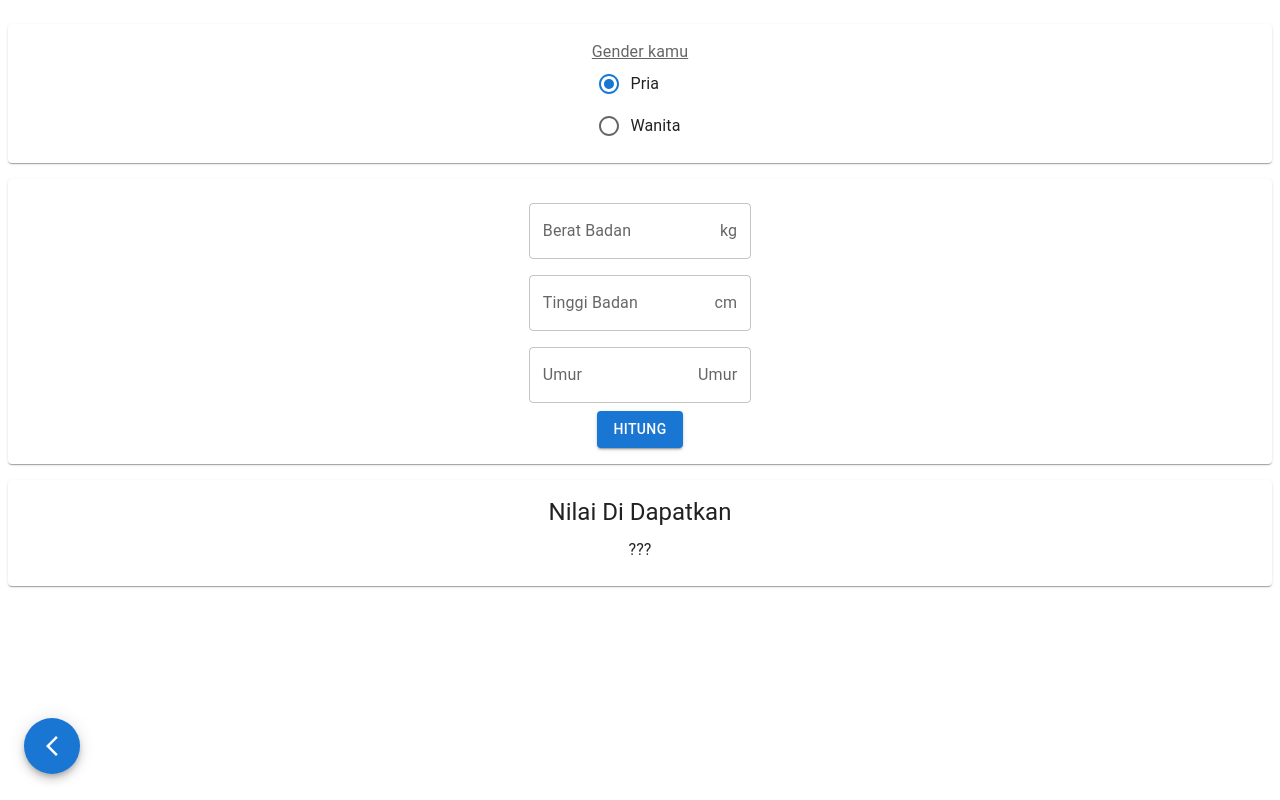
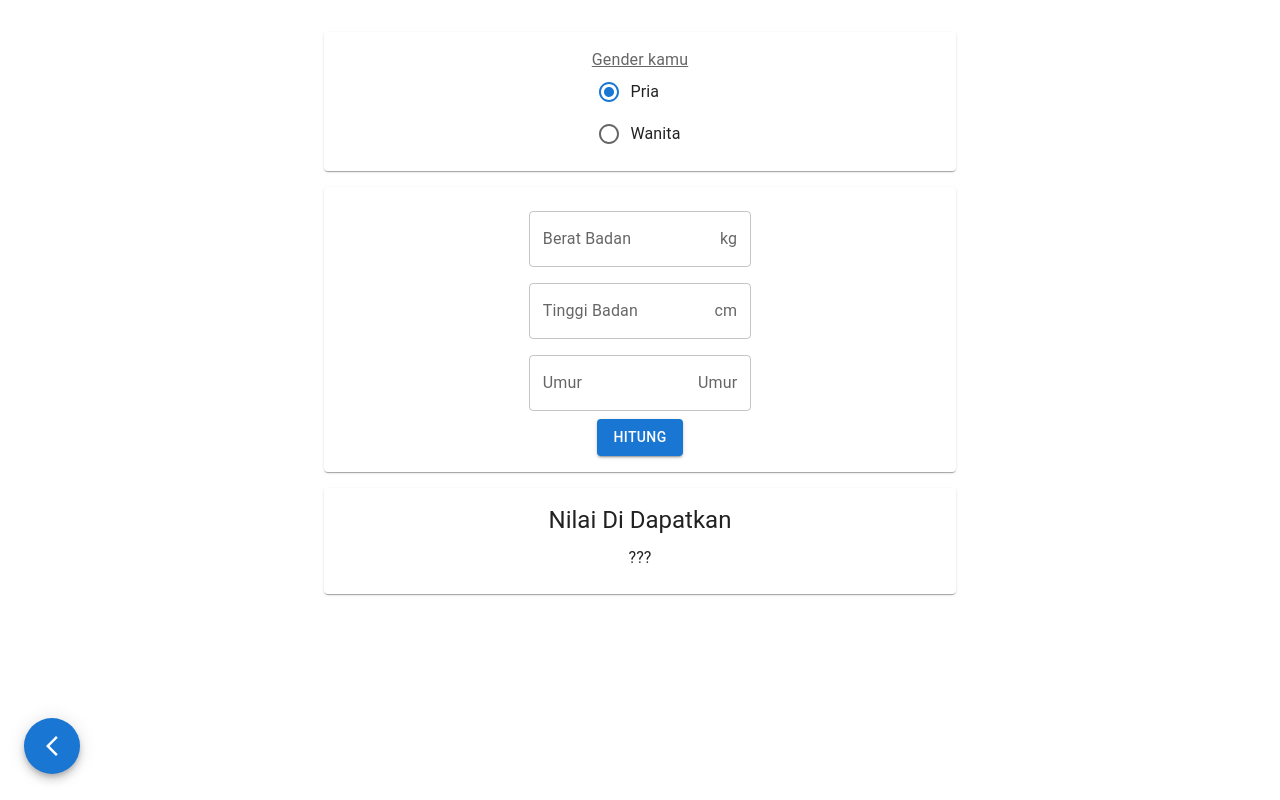
Before and after one commit to radjikinseptiawan/health_and_care, a React (Vite) app: page /CalorieCalc in a window 1280 px wide. Built offline with nearby package versions, Linux system fonts and the light colour scheme.

Commit message:
feature2 calorieCalc

```diff
--- a/src/component/CalculatorCalorie/index.tsx
+++ b/src/component/CalculatorCalorie/index.tsx
@@ -71,8 +71,8 @@ export default function SetGender() {
 
     return (
     <>
-        <Box sx={{mx:'auto'}}>
-        <Paper sx={{p:2,mt:3,textAlign:"center"}} data-aos="fade-down">
+        <Box sx={{mx:'auto',display:'flex',justifyItems:'center',flexDirection:"column",alignItems:"center"}}>
+        <Paper sx={{p:2,mt:3,textAlign:"center",width:600}} data-aos="fade-down">
         <FormControl>
             <FormLabel sx={{textDecoration:"underline"}}>Gender kamu</FormLabel>
             <RadioGroup
@@ -87,7 +87,7 @@ export default function SetGender() {
         </FormControl>
         </Paper>
 
-        <Paper sx={{mt:2,p:2,textAlign:"center"}} data-aos="fade-down">
+        <Paper sx={{mt:2,p:2,textAlign:"center",width:600}} data-aos="fade-down">
             <TextField
             label="Berat Badan"
             id="Berat-Badan"
@@ -145,7 +145,7 @@ export default function SetGender() {
         <Button variant="contained" color="primary" onClick={()=> chooseMode(weightBody,heightBody,age)}>Hitung</Button>
         </Paper>
 
-        <Paper sx={{p:2,textAlign:"center",mt:2}} data-aos="fade-down">
+        <Paper sx={{width:600,p:2,textAlign:"center",mt:2}} data-aos="fade-down">
            {pending ? <Typography variant="h5" gutterBottom>Menghitung...</Typography>: <Typography variant="h5" gutterBottom>
             Nilai Di Dapatkan</Typography>}
             {
```
